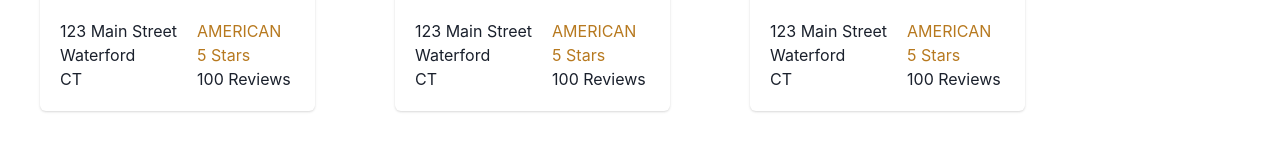
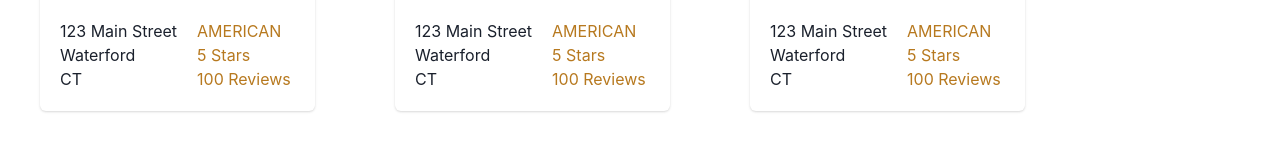
Before and after one commit to J-David-Baxter/ravenous, a React (Create React App) app: page / in a window 1280 px wide. Shown: the part 614-771 px from the top of the page. Built offline with nearby package versions, Linux system fonts and the light colour scheme.

Commit message:
Change review count text color

```diff
--- a/src/components/Business/Business.js
+++ b/src/components/Business/Business.js
@@ -33,7 +33,7 @@ const Business = ({ business }) => {
                     <Flex direction='column'>
                         <Text color='yellow.600'>{business.category.toUpperCase()}</Text>
                         <Text color='yellow.600'>{business.rating} Stars</Text>
-                        <Text>{business.reviewCount} Reviews</Text>
+                        <Text color='yellow.600'>{business.reviewCount} Reviews</Text>
                     </Flex>
                 </Flex>
             </CardBody>
```
